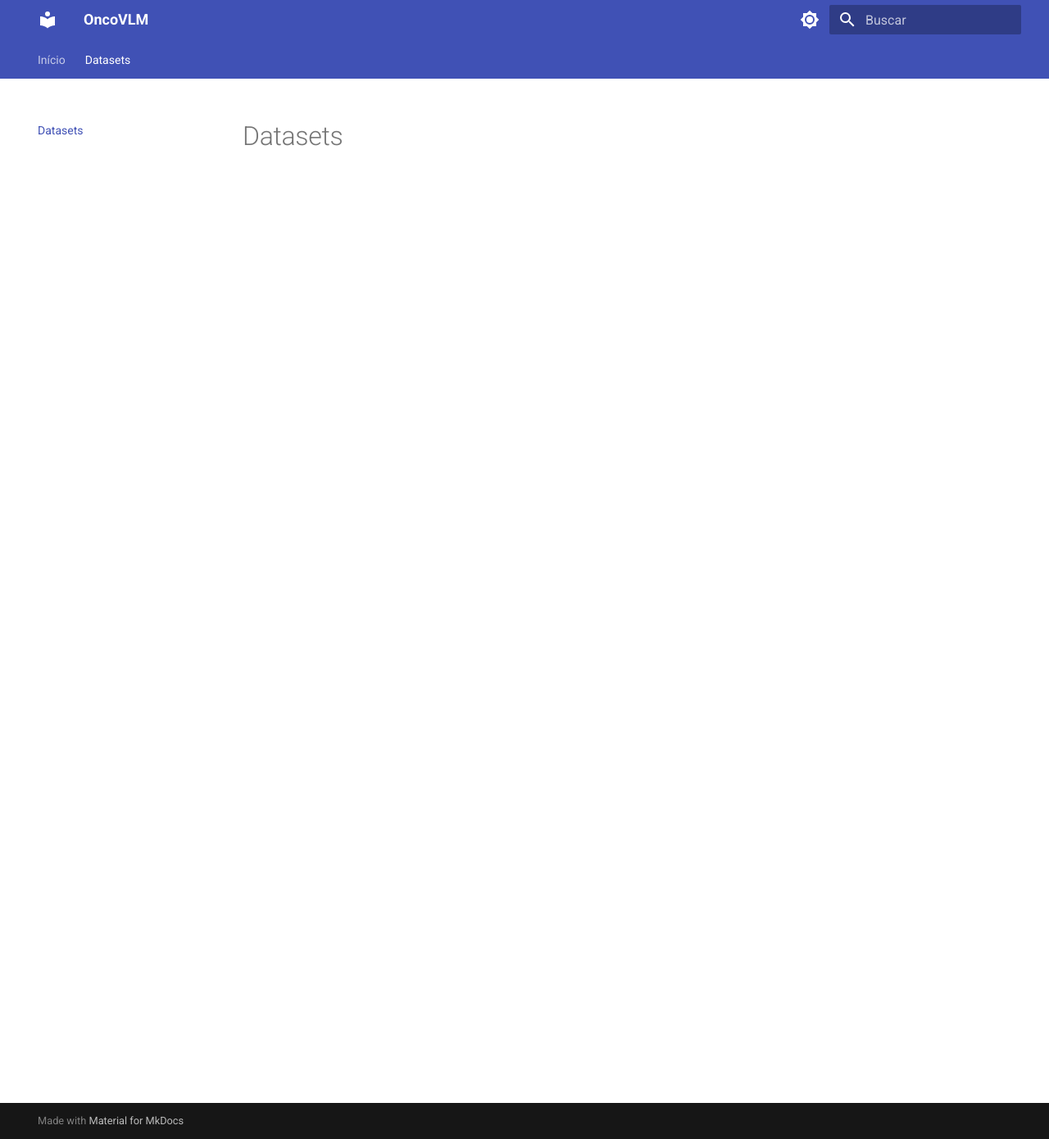
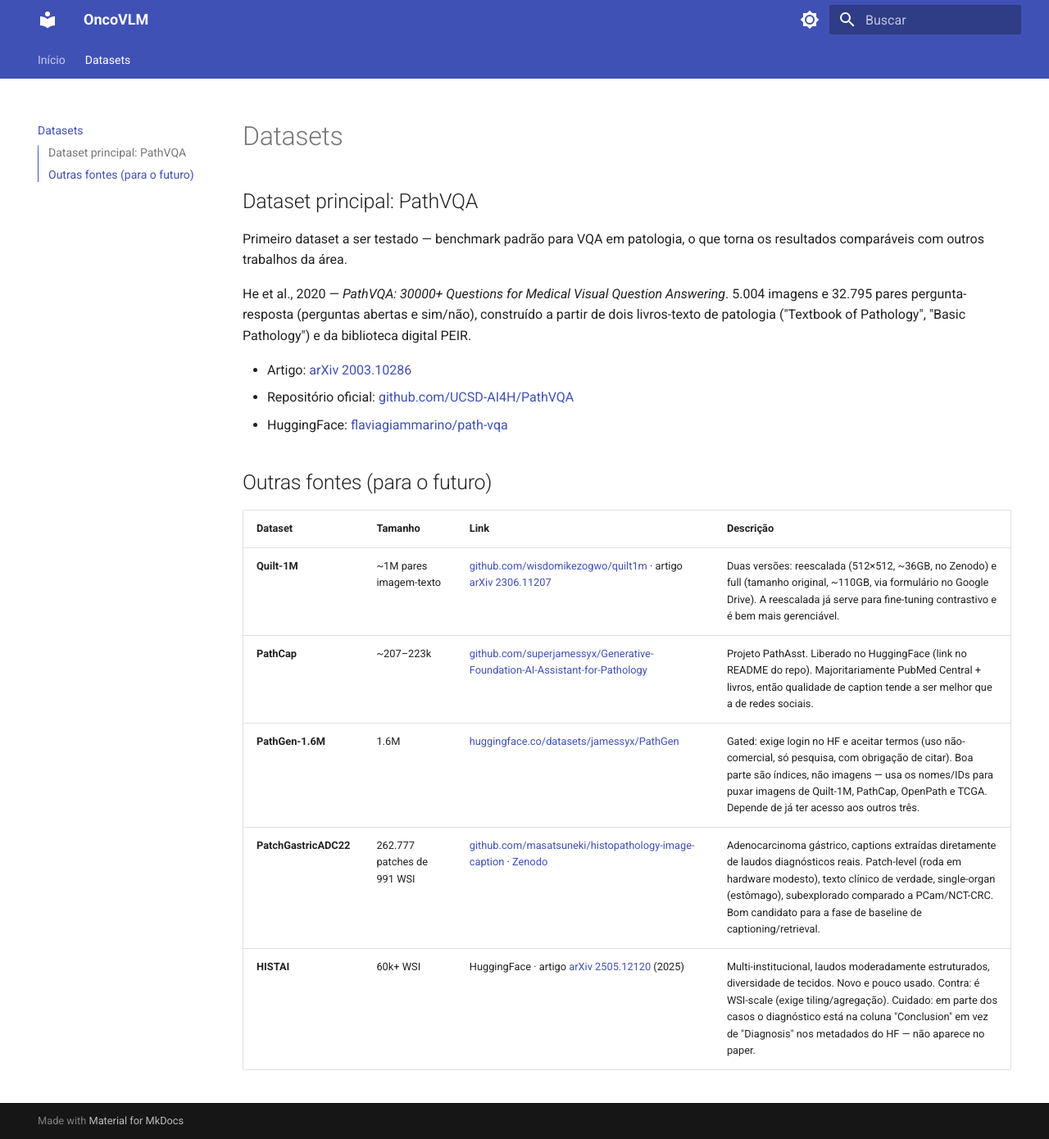
Before and after one commit to medeirosdev/pesquisa-vlm-oncologia-ic, an MkDocs documentation site: the page built from docs/datasets.md, in a window 1280 px wide and 1390 px high. Shown: the whole window at 82% size. Built offline with MkDocs 1.6.1 and Material for MkDocs 9.7.7, drawn with Linux system fonts in a browser that asks for light colours.

Commit message:
adiciona PathVQA como dataset principal e outras fontes futuras

```diff
--- a/docs/datasets.md
+++ b/docs/datasets.md
@@ -1 +1,21 @@
 # Datasets
+
+## Dataset principal: PathVQA
+
+Primeiro dataset a ser testado — benchmark padrão para VQA em patologia, o que torna os resultados comparáveis com outros trabalhos da área.
+
+He et al., 2020 — *PathVQA: 30000+ Questions for Medical Visual Question Answering*. 5.004 imagens e 32.795 pares pergunta-resposta (perguntas abertas e sim/não), construído a partir de dois livros-texto de patologia ("Textbook of Pathology", "Basic Pathology") e da biblioteca digital PEIR.
+
+- Artigo: [arXiv 2003.10286](https://arxiv.org/abs/2003.10286)
+- Repositório oficial: [github.com/UCSD-AI4H/PathVQA](https://github.com/UCSD-AI4H/PathVQA)
+- HuggingFace: [flaviagiammarino/path-vqa](https://huggingface.co/datasets/flaviagiammarino/path-vqa)
+
+## Outras fontes (para o futuro)
+
+| Dataset | Tamanho | Link | Descrição |
+|---|---|---|---|
+| **Quilt-1M** | ~1M pares imagem-texto | [github.com/wisdomikezogwo/quilt1m](https://github.com/wisdomikezogwo/quilt1m) · artigo [arXiv 2306.11207](https://arxiv.org/abs/2306.11207) | Duas versões: reescalada (512×512, ~36GB, no Zenodo) e full (tamanho original, ~110GB, via formulário no Google Drive). A reescalada já serve para fine-tuning contrastivo e é bem mais gerenciável. |
+| **PathCap** | ~207–223k | [github.com/superjamessyx/Generative-Foundation-AI-Assistant-for-Pathology](https://github.com/superjamessyx/Generative-Foundation-AI-Assistant-for-Pathology) | Projeto PathAsst. Liberado no HuggingFace (link no README do repo). Majoritariamente PubMed Central + livros, então qualidade de caption tende a ser melhor que a de redes sociais. |
+| **PathGen-1.6M** | 1.6M | [huggingface.co/datasets/jamessyx/PathGen](https://huggingface.co/datasets/jamessyx/PathGen) | Gated: exige login no HF e aceitar termos (uso não-comercial, só pesquisa, com obrigação de citar). Boa parte são índices, não imagens — usa os nomes/IDs para puxar imagens de Quilt-1M, PathCap, OpenPath e TCGA. Depende de já ter acesso aos outros três. |
+| **PatchGastricADC22** | 262.777 patches de 991 WSI | [github.com/masatsuneki/histopathology-image-caption](https://github.com/masatsuneki/histopathology-image-caption) · [Zenodo](https://zenodo.org/record/6550925) | Adenocarcinoma gástrico, captions extraídas diretamente de laudos diagnósticos reais. Patch-level (roda em hardware modesto), texto clínico de verdade, single-organ (estômago), subexplorado comparado a PCam/NCT-CRC. Bom candidato para a fase de baseline de captioning/retrieval. |
+| **HISTAI** | 60k+ WSI | HuggingFace · artigo [arXiv 2505.12120](https://arxiv.org/abs/2505.12120) (2025) | Multi-institucional, laudos moderadamente estruturados, diversidade de tecidos. Novo e pouco usado. Contra: é WSI-scale (exige tiling/agregação). Cuidado: em parte dos casos o diagnóstico está na coluna "Conclusion" em vez de "Diagnosis" nos metadados do HF — não aparece no paper. |
```
